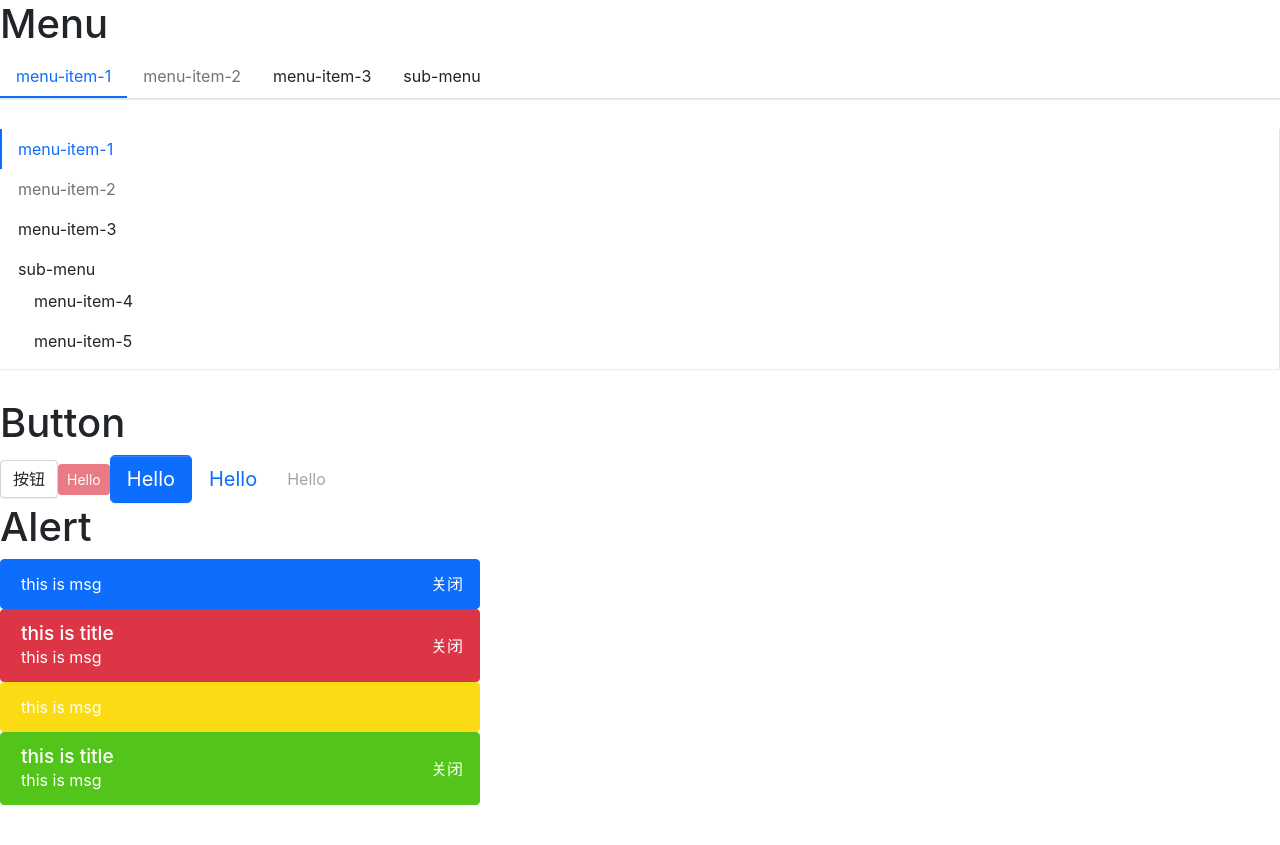
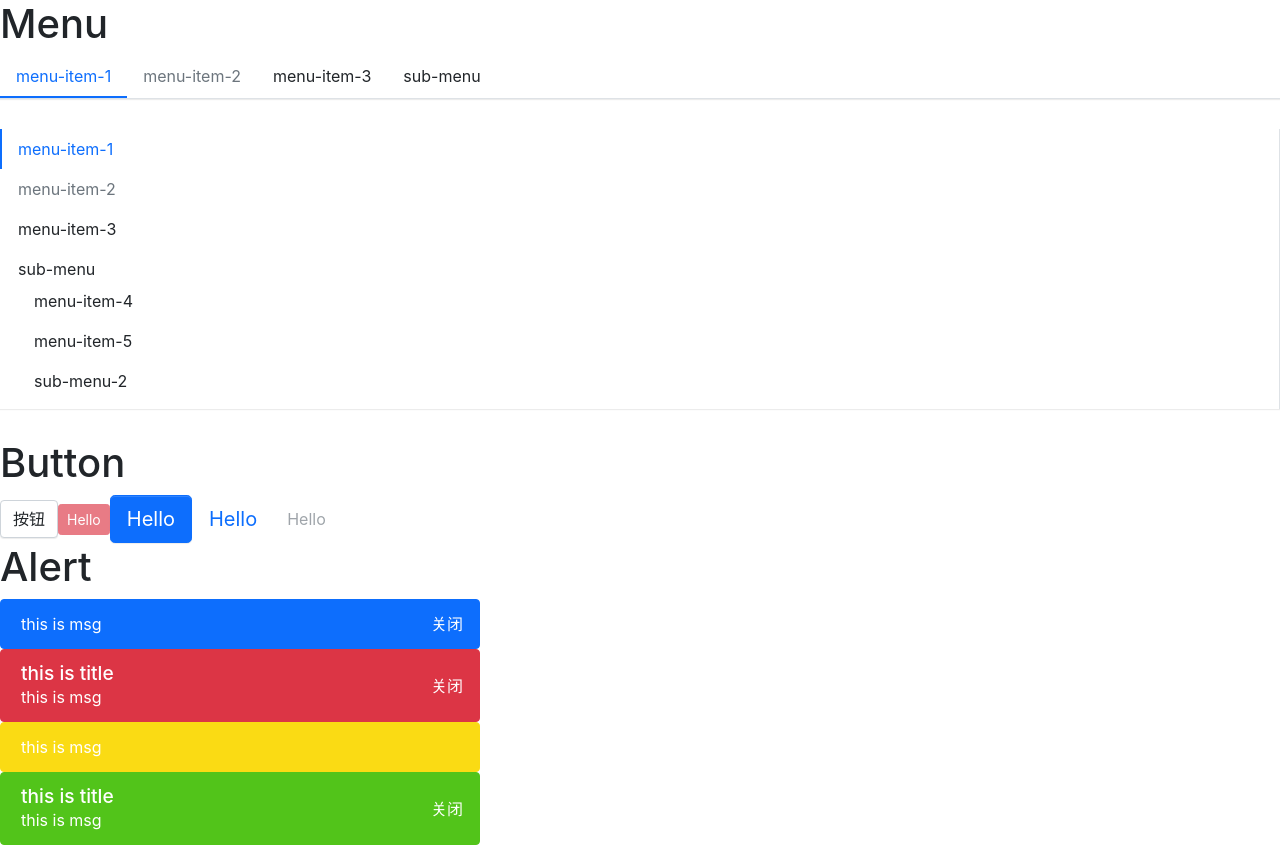
Before and after one commit to JINLE0703/jinle-ui, a React (Create React App) app: page / in a window 1280 px wide. Before the commit the page ends 805 px from the top, so only its background shows below. Built offline with nearby package versions, Linux system fonts and the light colour scheme.

Commit message:
submenu 单元测试

```diff
--- a/src/App.tsx
+++ b/src/App.tsx
@@ -26,6 +26,10 @@ function App() {
         <SubMenu title="sub-menu">
           <MenuItem>menu-item-4</MenuItem>
           <MenuItem>menu-item-5</MenuItem>
+          <SubMenu title="sub-menu-2">
+            <MenuItem>menu-item-6</MenuItem>
+            <MenuItem>menu-item-7</MenuItem>
+          </SubMenu>
         </SubMenu>
       </Menu>
 
--- a/src/components/Menu/subMenu.tsx
+++ b/src/components/Menu/subMenu.tsx
@@ -15,12 +15,14 @@ const SubMenu: React.FC<SubMenuProps> = (props) => {
   const openedSubMenus = defaultOpenSubMenus as Array<string>; // 默认展开项数组
   const isOpened = index && mode === 'vertical' ? openedSubMenus.includes(index) : false;
   const [menuOpen, setOpen] = useState(isOpened); // 菜单展开状态
+  const indexRge = new RegExp(`^${index}`); // 检测 index
   const classes = classNames('jinle-menu-item jinle-submenu-item', className, {
-    'jinle-menu-item-selected': currentIndex === index,
+    'jinle-menu-item-selected': indexRge.test(currentIndex),
   });
   // 点击次级菜单
   const handleClick = (e: React.MouseEvent) => {
     e.preventDefault();
+    e.stopPropagation();
     setOpen(!menuOpen);
   };
   // 点击事件集合
@@ -48,7 +50,7 @@ const SubMenu: React.FC<SubMenuProps> = (props) => {
     });
     const childrenComponent = React.Children.map(children, (child, i) => {
       const childElement = child as React.FunctionComponentElement<MenuItemProps>;
-      if (childElement.type.displayName === 'MenuItem') {
+      if (childElement.type.displayName === 'MenuItem' || (mode === 'vertical' ? childElement.type.displayName === 'SubMenu' : false)) {
         return React.cloneElement(childElement, {
           index: `${index}-${i}`,
         });
```
Also changed, not shown: 1 other file (tests, documents, lock files or other folders).
